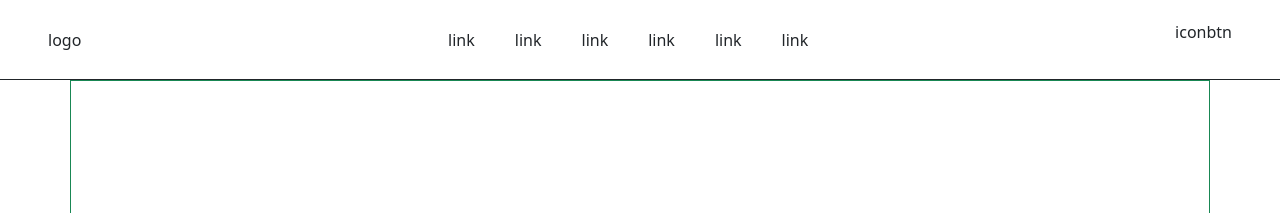
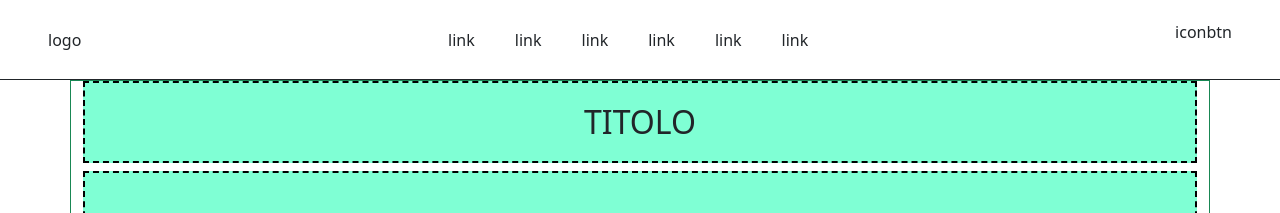
Before and after one commit to DaniAm94/proj-html-vuejs, a Vue app: page / in a window 1280 px wide. Shown: the top 213 px of the page. Built offline with nearby package versions, Linux system fonts and the light colour scheme.

Commit message:
added event section blocks

```diff
--- a/src/components/AppMain/Sections/EventsSection.vue
+++ b/src/components/AppMain/Sections/EventsSection.vue
@@ -5,7 +5,29 @@ export default {
     components: { CardsList },
 }
 </script>
+
+
 <template>
-    <CardsList />
+    <h2>TITOLO</h2>
+    <div class="container">
+        <CardsList />
+    </div>
 </template>
-<style></style>
+
+
+<style scoped lang="scss">
+.container {
+    height: 700px;
+    border: 2px dashed black;
+    display: flex;
+    background-color: aquamarine;
+}
+
+h2 {
+    padding: 20px 30px;
+    border: 2px dashed black;
+    text-align: center;
+    background-color: aquamarine;
+
+}
+</style>
```
